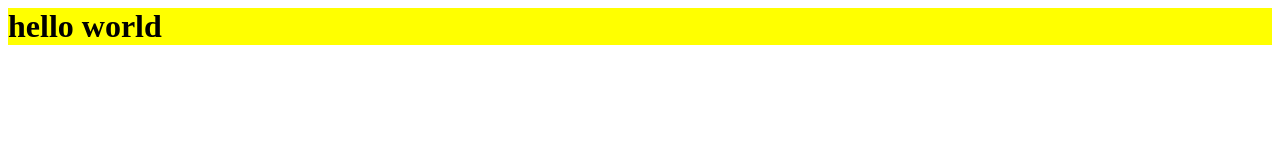
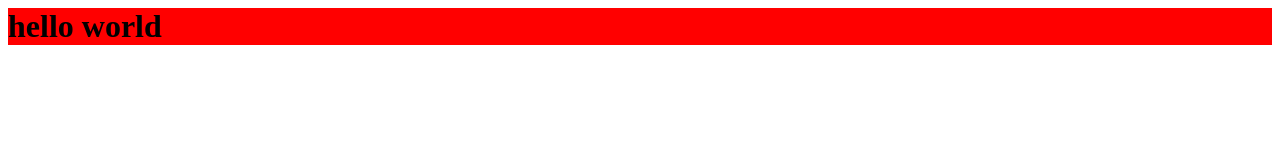
Before and after one commit to liujie1206/liujie1206.github.io, a plain HTML site: page index.html in a window 1280 px wide. Drawn offline with Linux system fonts and the light colour scheme.

Commit message:
Update index.html

```diff
--- a/index.html
+++ b/index.html
@@ -1 +1 @@
-<h1 style="background-color:rgb(255,255,0)">hello world</h1>
+<h1 style="background-color:rgb(255,0,0)">hello world</h1>
```
